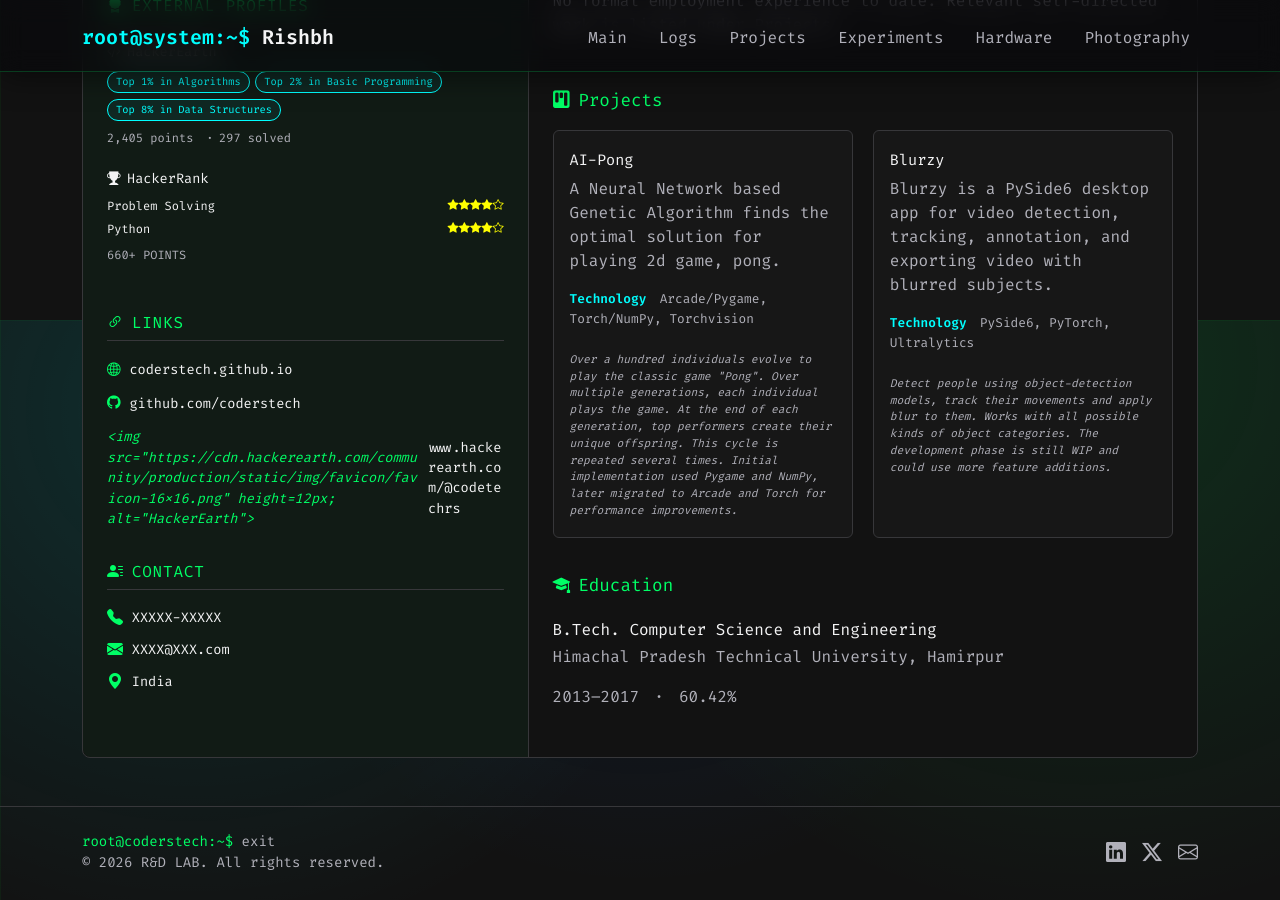
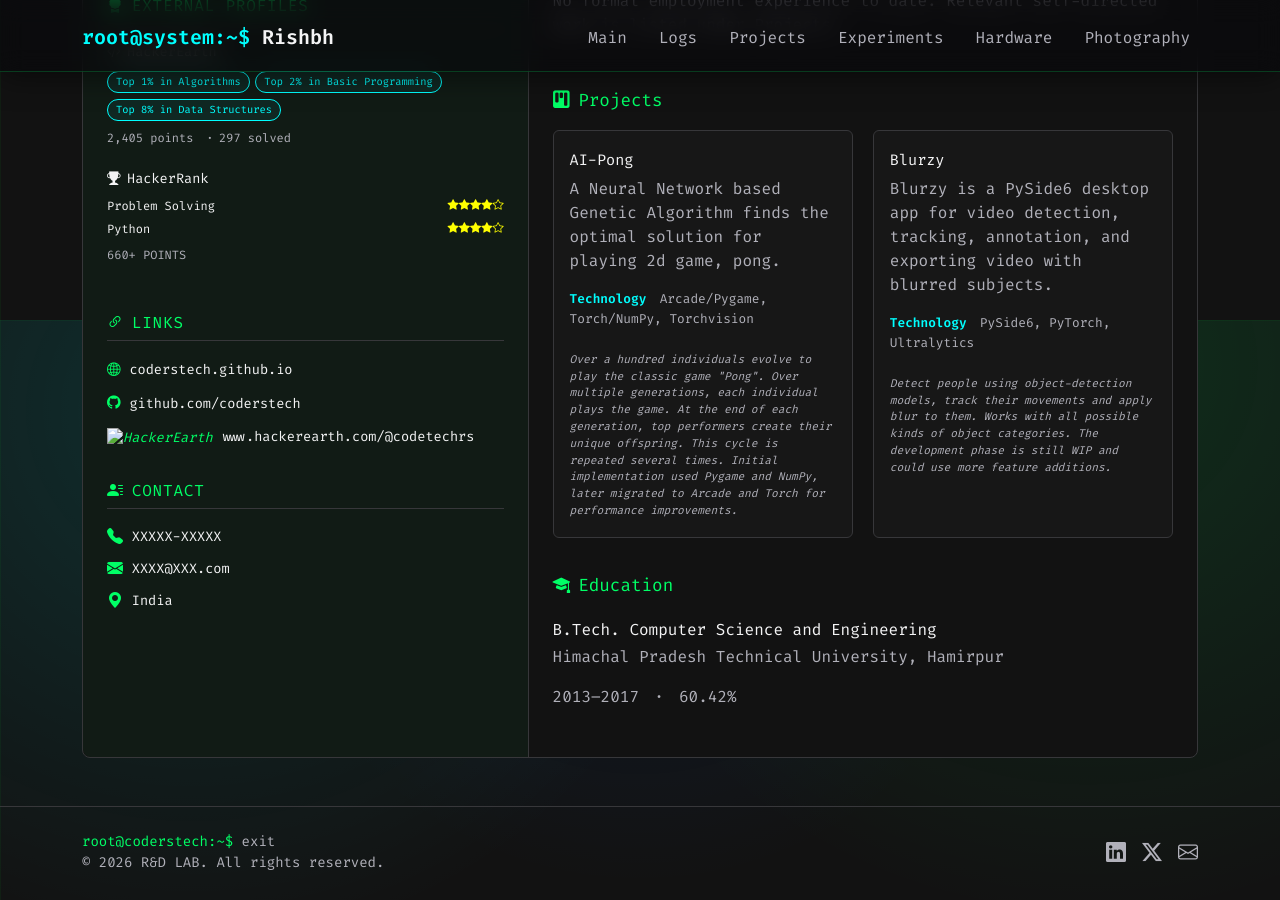
Before and after one commit to CodeRSTech/coderstech.github.io, a Jekyll site: the page built from resume.md, in a window 1280 px wide and 900 px high, scrolled down 580 px. Built offline with Jekyll 4.4.1, drawn with Linux system fonts in a browser that asks for light colours.

Commit message:
fix img tag

```diff
--- a/resume.md
+++ b/resume.md
@@ -96,7 +96,7 @@ resume_page: true
         {% endif %}
         <li>
           <a href="https://www.hackerearth.com/@codetechrs" target="_blank" rel="noopener noreferrer">
-            <i class="bi" aria-hidden="true"><img src="https://cdn.hackerearth.com/community/production/static/img/favicon/favicon-16x16.png" height=12px; alt="HackerEarth"></i>
+            <i class="bi" aria-hidden="true"><img src="https://cdn.hackerearth.com/community/production/static/img/favicon/favicon-16x16.png" alt="HackerEarth"></i>
             <span>www.hackerearth.com/@codetechrs</span>
           </a>
         </li>
```
